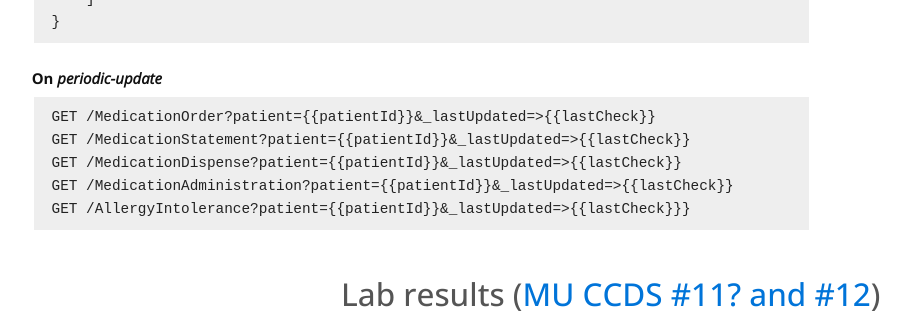
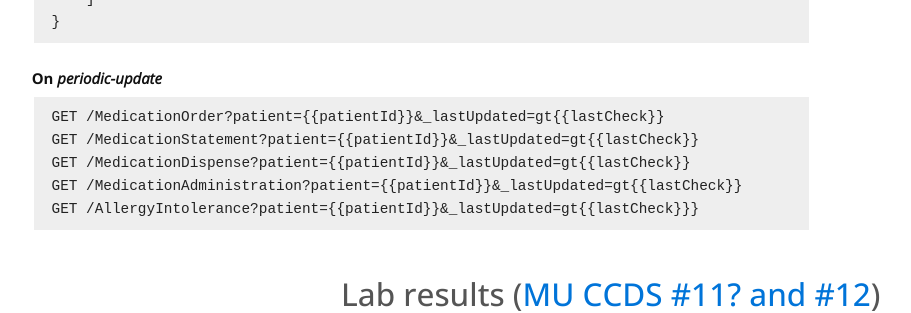
Before and after one commit to sync-for-science/sync-for-science.github.io, a Jekyll site: the page built from api-calls/index.md, in a window 1280 px wide and 900 px high, scrolled down 37621 px. Shown: the part 151-464 px from the top of the window, without its empty margins (219-1130 px from the left). Built offline with Jekyll 4.4.1, drawn with Linux system fonts in a browser that asks for light colours; nearby versions of some CDN libraries; some of the changed text lies outside the part shown.

Commit message:
Restore gt over >

````diff
--- a/api-calls/index.md
+++ b/api-calls/index.md
@@ -209,12 +209,12 @@
 ```
 
 ##### On *periodic-update*
-    GET /Observation?category=social-history&patient={% raw %}{{patientId}}{% endraw %}&_lastUpdated=>{% raw %}{{lastCheck}}{% endraw %}
+    GET /Observation?category=social-history&patient={% raw %}{{patientId}}{% endraw %}&_lastUpdated=gt{% raw %}{{lastCheck}}{% endraw %}
 
 ###### Request
 
 ```
-curl -X GET "https://portal.demo.syncfor.science/api/fhir/Observation?category=social-history&patient=smart-1288992&_lastUpdated=>2016-04-16"
+curl -X GET "https://portal.demo.syncfor.science/api/fhir/Observation?category=social-history&patient=smart-1288992&_lastUpdated=gt2016-04-16"
 ```
 
 ###### Response
@@ -765,12 +765,12 @@
 ```
 
 ##### On *periodic-update*
-    GET /Condition?patient={% raw %}{{patientId}}{% endraw %}&_lastUpdated=>{% raw %}{{lastCheck}}{% endraw %}
+    GET /Condition?patient={% raw %}{{patientId}}{% endraw %}&_lastUpdated=gt{% raw %}{{lastCheck}}{% endraw %}
 
 ###### Request
 
 ```
-curl -X GET "https://portal.demo.syncfor.science/api/fhir/Condition?patient=smart-1288992&_lastUpdated=>2016-04-17T04:00:00"
+curl -X GET "https://portal.demo.syncfor.science/api/fhir/Condition?patient=smart-1288992&_lastUpdated=gt2016-04-17T04:00:00"
 ```
 
 ###### Response
@@ -1554,11 +1554,11 @@
 ```
 
 ##### On *periodic-update*
-    GET /MedicationOrder?patient={% raw %}{{patientId}}{% endraw %}&_lastUpdated=>{% raw %}{{lastCheck}}{% endraw %}
-    GET /MedicationStatement?patient={% raw %}{{patientId}}{% endraw %}&_lastUpdated=>{% raw %}{{lastCheck}}{% endraw %}
-    GET /MedicationDispense?patient={% raw %}{{patientId}}{% endraw %}&_lastUpdated=>{% raw %}{{lastCheck}}{% endraw %}
-    GET /MedicationAdministration?patient={% raw %}{{patientId}}{% endraw %}&_lastUpdated=>{% raw %}{{lastCheck}}{% endraw %}
-    GET /AllergyIntolerance?patient={% raw %}{{patientId}}{% endraw %}&_lastUpdated=>{% raw %}{{lastCheck}}{% endraw %}}
+    GET /MedicationOrder?patient={% raw %}{{patientId}}{% endraw %}&_lastUpdated=gt{% raw %}{{lastCheck}}{% endraw %}
+    GET /MedicationStatement?patient={% raw %}{{patientId}}{% endraw %}&_lastUpdated=gt{% raw %}{{lastCheck}}{% endraw %}
+    GET /MedicationDispense?patient={% raw %}{{patientId}}{% endraw %}&_lastUpdated=gt{% raw %}{{lastCheck}}{% endraw %}
+    GET /MedicationAdministration?patient={% raw %}{{patientId}}{% endraw %}&_lastUpdated=gt{% raw %}{{lastCheck}}{% endraw %}
+    GET /AllergyIntolerance?patient={% raw %}{{patientId}}{% endraw %}&_lastUpdated=gt{% raw %}{{lastCheck}}{% endraw %}}
 
 
 ## Lab results ([MU CCDS #11? and #12](https://www.healthit.gov/sites/default/files/2015Ed_CCG_CCDS.pdf))
@@ -2019,7 +2019,7 @@
 ```
 
 ##### On *periodic-update*
-    GET /Observation?category=laboratory?patient={% raw %}{{patientId}}{% endraw %}&_lastUpdated=>{% raw %}{{lastCheck}}{% endraw %}
+    GET /Observation?category=laboratory?patient={% raw %}{{patientId}}{% endraw %}&_lastUpdated=gt{% raw %}{{lastCheck}}{% endraw %}
 
 ## Vital signs ([MU CCDS #13](https://www.healthit.gov/sites/default/files/2015Ed_CCG_CCDS.pdf))
 
@@ -2395,7 +2395,7 @@
 ```
 
 ##### On *periodic-update*
-    GET /Observation?category=vital-signs?patient={% raw %}{{patientId}}{% endraw %}&_lastUpdated=>{% raw %}{{lastCheck}}{% endraw %}
+    GET /Observation?category=vital-signs?patient={% raw %}{{patientId}}{% endraw %}&_lastUpdated=gt{% raw %}{{lastCheck}}{% endraw %}
 
 ## Procedures ([MU CCDS #15](https://www.healthit.gov/sites/default/files/2015Ed_CCG_CCDS.pdf))
 
@@ -2414,7 +2414,7 @@
 ```
 
 ##### On *periodic-update*
-    GET /Procedure?patient={% raw %}{{patientId}}{% endraw %}&_lastUpdated=>{% raw %}{{lastCheck}}{% endraw %}}
+    GET /Procedure?patient={% raw %}{{patientId}}{% endraw %}&_lastUpdated=gt{% raw %}{{lastCheck}}{% endraw %}}
 
 ## Immunizations ([MU CCDS #17](https://www.healthit.gov/sites/default/files/2015Ed_CCG_CCDS.pdf))
 
@@ -2433,7 +2433,7 @@
 ```
 
 ##### On *periodic-update*
-    GET /Immunization?patient={% raw %}{{patientId}}{% endraw %}&_lastUpdated=>{% raw %}{{lastCheck}}{% endraw %}
+    GET /Immunization?patient={% raw %}{{patientId}}{% endraw %}&_lastUpdated=gt{% raw %}{{lastCheck}}{% endraw %}
 
 ## Patient documents
 
@@ -2454,4 +2454,4 @@
 ```
 
 ##### On *periodic-update*
-    GET /DocumentReference?patient={% raw %}{{patientId}}{% endraw %}&_lastUpdated=>{% raw %}{{lastCheck}}{% endraw %}
+    GET /DocumentReference?patient={% raw %}{{patientId}}{% endraw %}&_lastUpdated=gt{% raw %}{{lastCheck}}{% endraw %}
````
